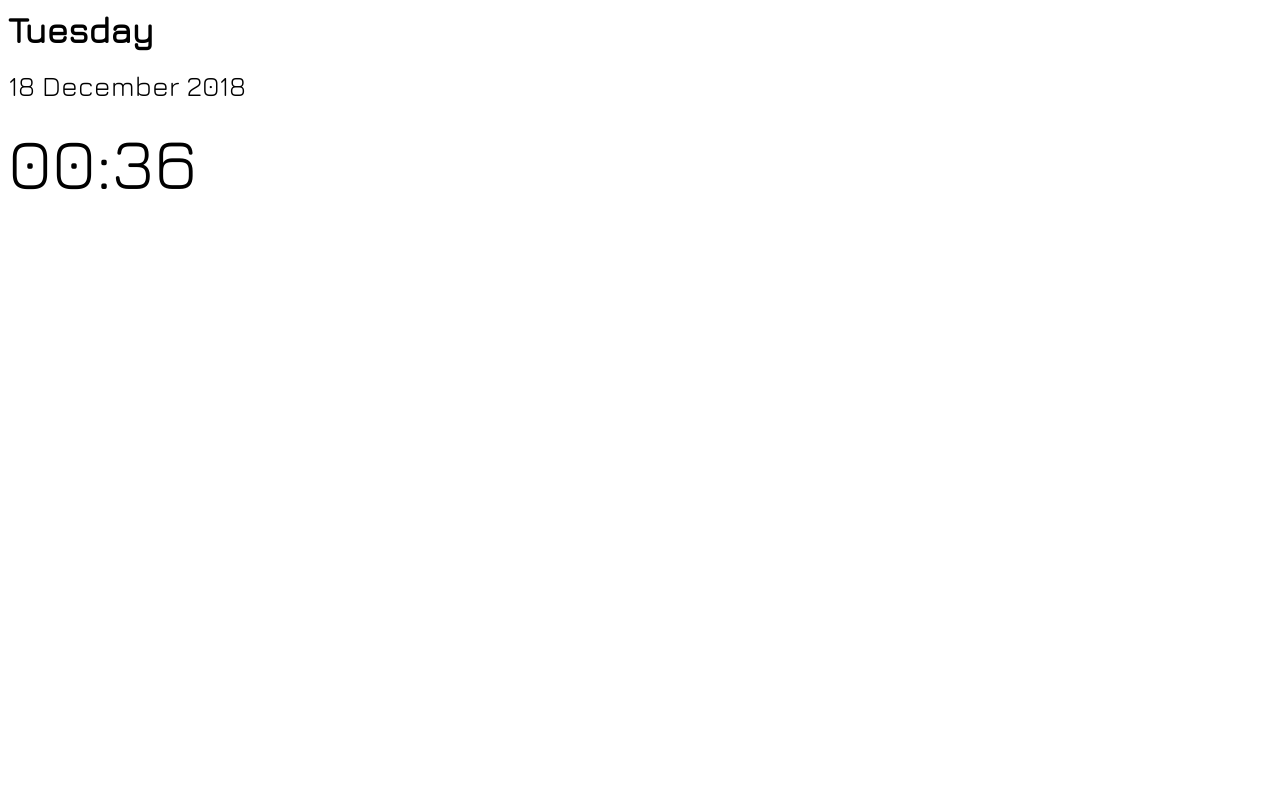
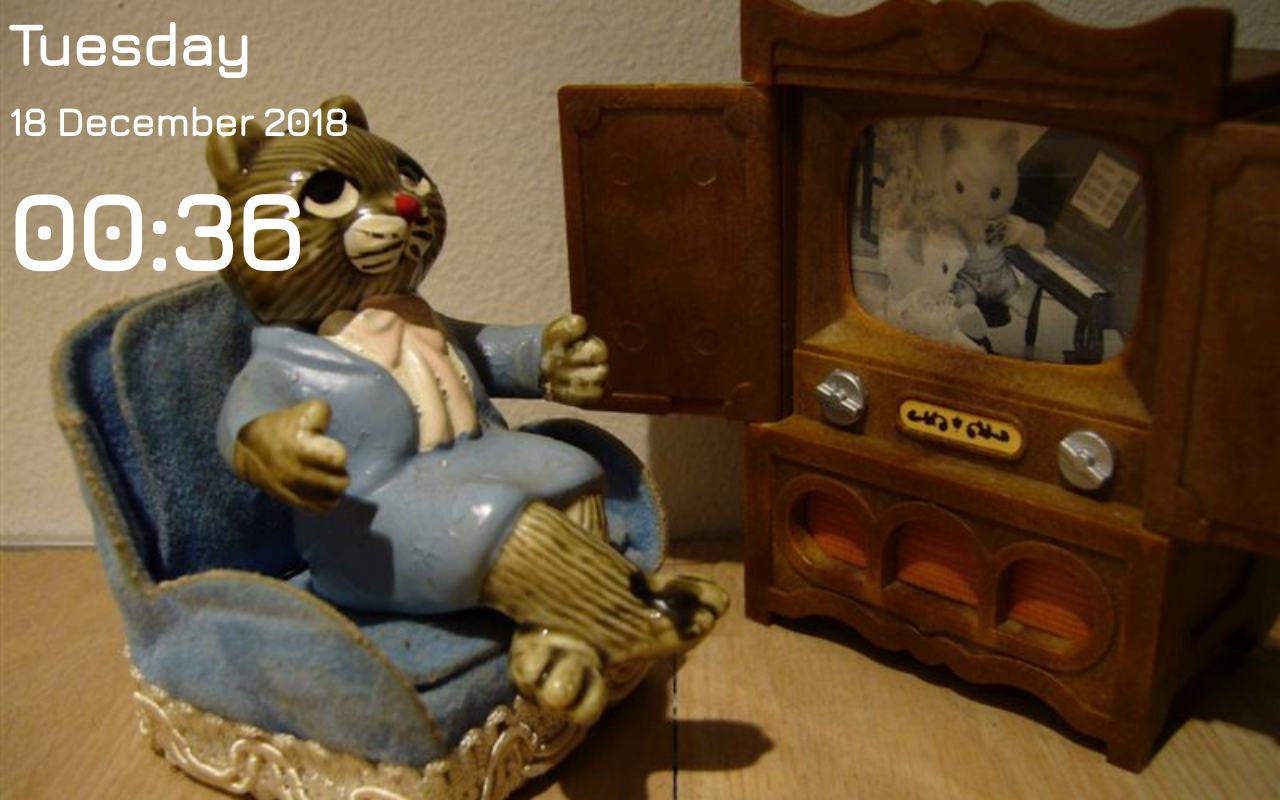
Before and after one commit to dfrancocci/siteA, a plain HTML site: page clock.html in a window 1280 px wide. Drawn offline with nearby package versions, Linux system fonts and the light colour scheme.

Commit message:
overlay text on image

```diff
--- a/clock.html
+++ b/clock.html
@@ -5,20 +5,30 @@
         <style>
             body {
                 font-family: 'Jura', sans-serif;
+                background-image: url('images/cat_in_chair.png');
+                background-position: center;
+                background-repeat: no-repeat;
+                background-size: cover;
             }
             #day {
-                font-size: 36px;
-                font-weight: bold;
+                font-size: 60px;
+                font-weight: 900;
+                color: white;
             }
             #date {
-                font-size: 28px;
+                font-size: 40px;
+                font-weight: 900;
+                color: white;
             }
             #time {
-                font-size: 72px;
+                font-size: 112px;
+                font-weight: 900;
+                color: white;
             }
         </style>
     </head>
     <body>
+
         <div id='day'></div><br>
         <div id='date'></div><br>
         <div id='time'></div><br>
```
